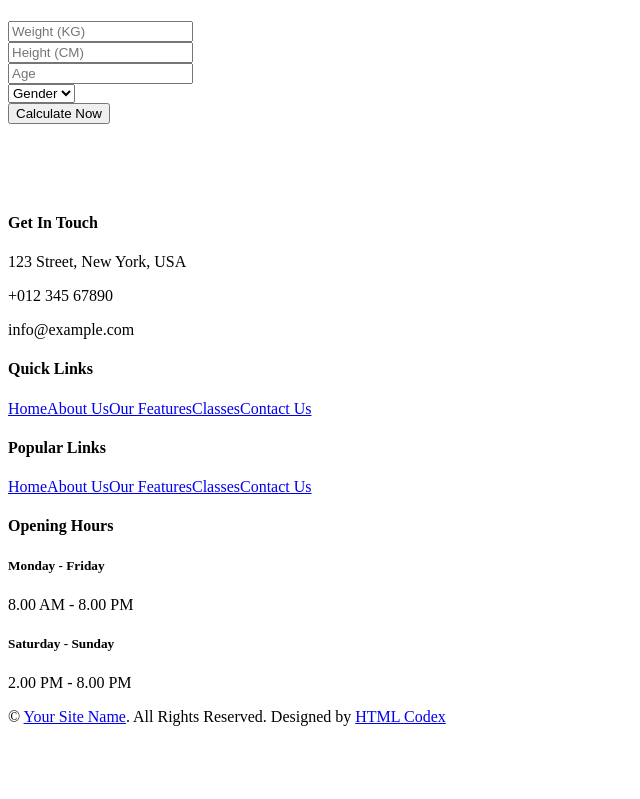
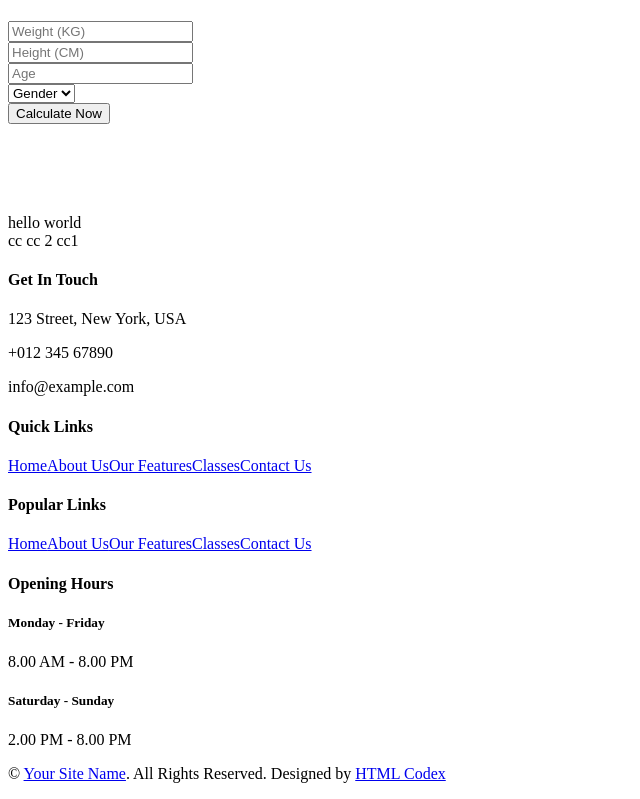
Before and after one commit to anvuive456/code_gym, a Vue app: page /branch in a window 1280 px wide. Shown: the part 701-1500 px from the top of the page, without its empty margins (0-640 px from the left). Before the commit the page ends 1443 px from the top, so only its background shows below. Built offline with nearby package versions, Linux system fonts and the light colour scheme; the HTML template or start-up script is replaced by a standard one.

Commit message:
before merge admin

```diff
--- a/src/features/admin/admin.controller.ts
+++ b/src/features/admin/admin.controller.ts
@@ -12,8 +12,8 @@ class AdminController extends BaseController {
 
     protected initRoutes(): void {
         this.router.get(`${this.getBasePath()}/signin`, this.signInView);
+        this.router.post(`${this.getBasePath()}/signin`, this.signIn);
         // this.router.post(`${this.getBasePath()}/signin`,(req)=>{}, this.signIn);
-        this.router.post(`${this.getBasePath()}/signin`, this.signIn);
         this.router.get(`${this.getBasePath()}/`, this.viewHomePage);
     }
     private async viewHomePage(req: Request, res: Response) {
--- a/web/views/user/About.vue
+++ b/web/views/user/About.vue
@@ -4,6 +4,15 @@
 import NavBar from "./NavBar.vue";
 import Header from "./Header.vue";
 import BackToTopButton from "../../components/BackToTopButton.vue";
+
+type Branch = {
+    name: string
+}
+
+defineProps<{
+    branches: Branch[]
+}>()
+
 </script>
  <!-- code html -->
 <template>
@@ -166,6 +175,9 @@ import BackToTopButton from "../../components/BackToTopButton.vue";
             </div>
         </div>
         <!-- Team End -->
+
+
+    <div v-for="item in branches" :key="item">{{item.name}}</div>
     </div>
 
 </template>
--- a/web/views/user/Branch.vue
+++ b/web/views/user/Branch.vue
@@ -7,6 +7,11 @@ import Footer from "./Footer.vue";
 
 export default defineComponent({
     name: "Branch",
+    data: function (){
+        return {
+            cc: [] as string[]
+        };
+    },
     props: {
         branches: {
             type: Array,
@@ -17,6 +22,16 @@ export default defineComponent({
         console.log(props.branches);
     },
     components: { Footer, Header, NavBar },
+    methods: {
+        getBranchs: function (){
+           return [
+            'hello world','cc cc 2 cc1'
+           ]
+        }
+    },
+    beforeMount: function (){
+        this.cc = this.getBranchs();
+    }
 });
 </script>
 
@@ -77,6 +92,9 @@ export default defineComponent({
     </div>
     <!-- BMI Calculation End -->
 
+
+    <div v-for="item in cc" :key="item">{{item}}</div>
+
     <Footer />
 </template>
 
```
